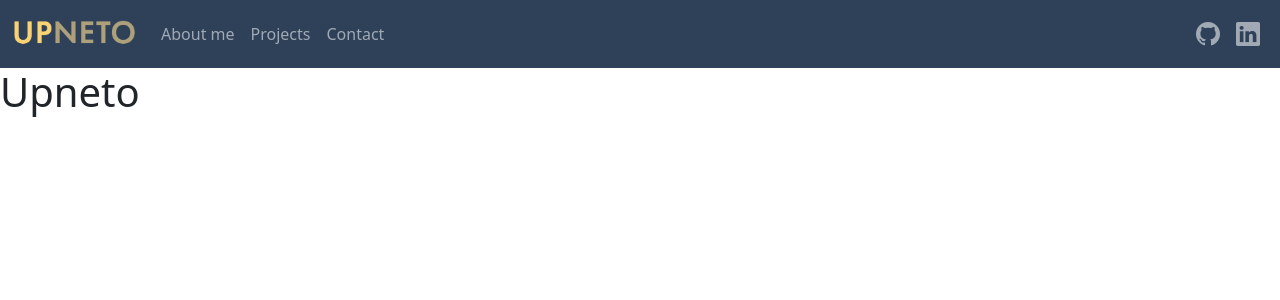
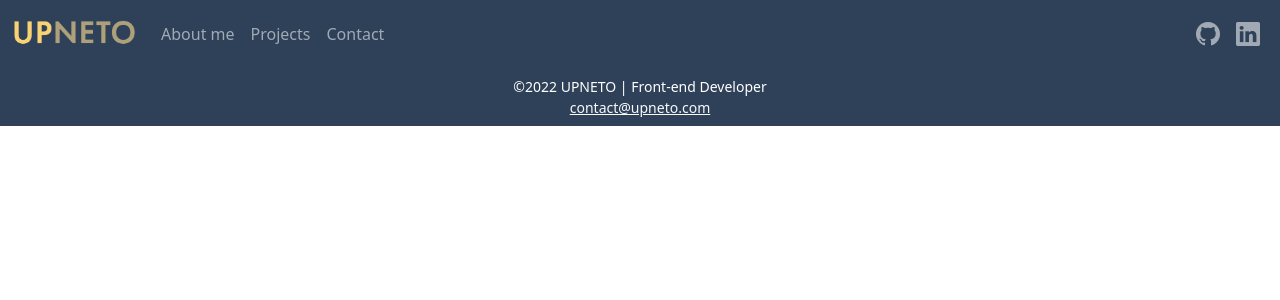
Before and after one commit to Netius/upneto-homepage-vue, a Vue app: page / in a window 1280 px wide. Shown: the top 300 px of the page. Built offline with nearby package versions, Linux system fonts and the light colour scheme.

Commit message:
Added footer to project

```diff
--- a/src/App.vue
+++ b/src/App.vue
@@ -1,12 +1,13 @@
 <script setup>
 import NavigationBar from "./components/NavigationBar.vue";
 import "bootstrap/dist/js/bootstrap.bundle.min";
+import FooterPage from "./components/FooterPage.vue";
 </script>
 
 <template>
   <div>
     <NavigationBar />
-    <h1>Upneto</h1>
+    <FooterPage />
   </div>
 </template>
 
--- a/src/assets/styles.css
+++ b/src/assets/styles.css
@@ -7,3 +7,7 @@
 .navabar__bg{
     background-color: #2E4159;
 }
+
+.footer__text{
+    font-size: 14px;
+}
--- /dev/null
+++ b/src/components/FooterPage.vue
@@ -0,0 +1,12 @@
+<template>
+  <footer
+    aria-label="footer"
+    role="contentinfo"
+    class="py-2 navabar__bg footer__text text-center"
+  >
+    <p className="text-white mb-0">&copy;2022 UPNETO | Front-end Developer</p>
+    <a class="link-light" title="Contact me" href="mailto:contact@upneto.com"
+      >contact@upneto.com</a
+    >
+  </footer>
+</template>
--- a/src/components/NavigationBar.vue
+++ b/src/components/NavigationBar.vue
@@ -1,8 +1,3 @@
-<script>
-// import HelloWorld from "./components/HelloWorld.vue";
-// import logo-upneto from "./components/TheWelcome.vue";
-</script>
-
 <template>
   <header role="banner">
     <nav class="navbar navbar-expand-lg navbar-dark text-white navabar__bg">
```
